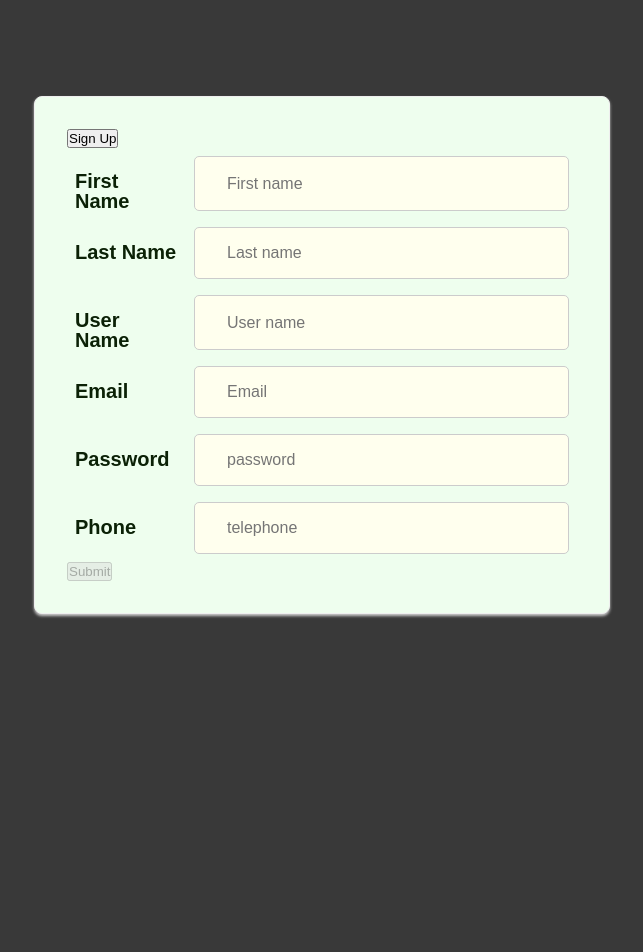
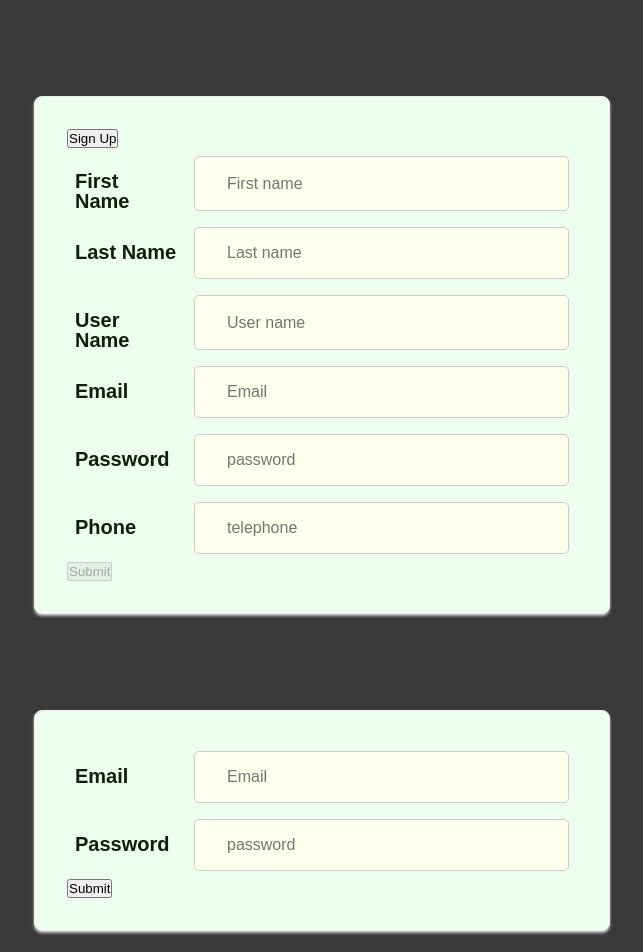
Before and after one commit to flyjwayur/React-Form-Playground, a React (Create React App) app: page / in a window 1280 px wide. Shown: the top 952 px of the page, without its empty margins (318-961 px from the left). Before the commit the page ends 800 px from the top, so only its background shows below. Built offline with nearby package versions, Linux system fonts and the light colour scheme.

Commit message:
Save user data in localstorage and use for sign in

```diff
--- /dev/null
+++ b/src/components/SignInForm/SignInForm.js
@@ -0,0 +1,55 @@
+import React from "react";
+import Input from "../Input/Input";
+
+const SignInForm = props => {
+  let { email, password, handleInputsForSignIn, handleSubmitForSignIn, inputFocus, handleFocus} = props;
+
+  handleSubmitForSignIn = e => {
+
+    e.preventDefault();
+
+    console.log(e);
+    console.log(e.target);
+    const data = new FormData(e.target);
+    console.log(data);
+    const loginValidStatus = {...this.state.loginValid};
+    console.log(loginValidStatus);
+
+    for(let signInInputs in loginValidStatus){
+      if((loginValidStatus[signInInputs] === true)){
+        alert("Let's go to next page");
+      }else{
+        console.log("Incorrect email or password")
+      }
+    }
+  };
+
+  return (
+    <div className="FormFieldwrapper">
+          {/* <button onClick={handleFocus}>Sign In</button> */}
+      <form onSubmit={handleSubmitForSignIn} className="signUpForm">
+        <Input
+          labelname="Email"
+          type="text"
+          name="email"
+          placeholder="Email"
+          value={email}
+          onChange={handleInputsForSignIn}
+        />
+        <Input
+          labelname="Password"
+          type="password"
+          name="password"
+          placeholder="password"
+          value={password}
+          onChange={handleInputsForSignIn}
+        />
+        <button type="submit">
+          Submit
+        </button>
+      </form>
+    </div>
+  );
+};
+
+export default SignInForm;
--- a/src/components/SignUpForm/SignUpForm.js
+++ b/src/components/SignUpForm/SignUpForm.js
@@ -2,14 +2,10 @@ import React from "react";
 import Input from "../Input/Input";
 
 const SignUpForm = props => {
+
   let {
+    userInfo,
     regexValid,
-    firstName,
-    lastName,
-    userName,
-    email,
-    password,
-    phone,
     handleInputs,
     handleSubmit,
     handleFocus,
@@ -43,7 +39,7 @@ const SignUpForm = props => {
       regexValid["email"] &&
       regexValid["password"] &&
       regexValid["phone"]
-      )
+    );
   };
 
   return (
@@ -53,41 +49,37 @@ const SignUpForm = props => {
         <Input
           inputelement={inputFocus}
           labelname="First Name"
-          id="firstname"
           type="text"
           name="firstName"
           placeholder="First name"
-          value={firstName}
+          value={userInfo.firstName}
           onChange={handleInputs}
         />
         <p>{displayTypeHints("firstName")}</p>
         <Input
           labelname="Last Name"
-          id="lastname"
           type="text"
           name="lastName"
           placeholder="Last name"
-          value={lastName}
+          value={userInfo.lastName}
           onChange={handleInputs}
         />
         <p>{displayTypeHints("lastName")}</p>
         <Input
           labelname="User Name"
-          id="username"
           type="text"
           name="userName"
           placeholder="User name"
-          value={userName}
+          value={userInfo.userName}
           onChange={handleInputs}
         />
         <p>{displayTypeHints("userName")}</p>
         <Input
           labelname="Email"
-          id="email"
           type="text"
           name="email"
           placeholder="Email"
-          value={email}
+          value={userInfo.email}
           onChange={handleInputs}
         />
         <p>{displayTypeHints("email")}</p>
@@ -96,7 +88,7 @@ const SignUpForm = props => {
           type="password"
           name="password"
           placeholder="password"
-          value={password}
+          value={userInfo.password}
           onChange={handleInputs}
         />
         <p>{displayTypeHints("password")}</p>
@@ -105,7 +97,7 @@ const SignUpForm = props => {
           type="tel"
           name="phone"
           placeholder="telephone"
-          value={phone}
+          value={userInfo.phone}
           onChange={handleInputs}
         />
         <p>{displayTypeHints("phone")}</p>
--- a/src/containers/App.js
+++ b/src/containers/App.js
@@ -1,6 +1,7 @@
 import React, { Component } from "react";
 import "./App.css";
 import SignUpForm from "../components/SignUpForm/SignUpForm";
+import SignInForm from "../components/SignInForm/SignInForm";
 import classes from "../components/Input/input.module.css";
 
 const patterns = {
@@ -15,7 +16,7 @@ const patterns = {
 class App extends Component {
   state = {
     userInfo: {
-      fistName: "",
+      firstName: "",
       lastName: "",
       userName: "",
       email: "",
@@ -23,14 +24,18 @@ class App extends Component {
       phone: ""
     },
     regexValid: {
-      fisrtName: null,
+      firstName: null,
       lastName: null,
       userName: null,
       email: null,
       password: null,
       phone: null
     },
-    users: [],
+    loginValid:{
+      email: false,
+      password: false
+    },
+    users: JSON.parse(localStorage.getItem("users")) || [],
     status: "signUp"
   };
 
@@ -47,12 +52,18 @@ class App extends Component {
   };
 
   handleInputs = e => {
-    if (this.checkRegexValid(e.target, patterns)) {
+    console.log ({ "lala":e.target.name, "baba":e.target.value
+  });
+    console.log (this.state.userInfo);
     this.setState({
       userInfo: {
         ...this.state.userInfo,
         [e.target.name]: e.target.value
-        },
+      }
+    }
+    );
+    if (this.checkRegexValid(e.target, patterns)) {
+      this.setState({
         regexValid: {
           ...this.state.regexValid,
           [e.target.name]: true
@@ -87,18 +98,79 @@ class App extends Component {
     });
   };
 
+  checkUserExistForSignIn = () => {
+
+  }
+
+  handleInputsForSignIn = e => {
+    const userObj = JSON.parse(localStorage.getItem("users"));
+    console.log(e.target.value);
+    for(let {email, password} of userObj){
+
+      // if((email === e.target.value) && (password === e.target.value)){
+      //   console.log("correct email or password.");
+      // }else{
+      //   console.log("Incorrect username or password. ")
+      // }
+      if(email === e.target.value){
+        console.log('email', email);
+        console.log('e.target.value',e.target.value);
+        console.log("The email is exist")
+        this.setState({
+          loginValid: {
+            ...this.state.loginValid,
+            [e.target.name]: true
+          }})
+      }else if(password === e.target.value){
+        console.log('password', password);
+        console.log('e.target.value',e.target.value);
+        console.log("The password is exist")
+        this.setState({
+          loginValid: {
+            ...this.state.loginValid,
+            [e.target.name]: true
+          }})
+      }
+  }
+}
+
+  handleSubmitForSignIn = e => {
+
+    e.preventDefault();
+
+    console.log(e);
+    console.log(e.target);
+    const data = new FormData(e.target);
+    console.log(data);
+    const loginValidStatus = {...this.state.loginValid};
+    console.log(loginValidStatus);
+
+    for(let signInInputs in loginValidStatus){
+      if((loginValidStatus[signInInputs] === true)){
+        alert("Let's go to next page");
+      }else{
+        console.log("Incorrect email or password")
+      }
+    }
+  }
+
   handleFocus = () => {
     this.inputFocus.current.focus();
   };
 
   componentDidUpdate = () => {
     console.log("userInfo", this.state.userInfo);
-    console.log("users", this.state.users);
-    console.log("regex Valid", this.state.regexValid);
+        //Save the users in localStorage
+        const users = [...this.state.users];
+        localStorage.setItem("users", JSON.stringify(users, undefined, 4));
+    // console.log("users", this.state.users);
+    // console.log("regex Valid", this.state.regexValid);
+    console.log("login valid", this.state.loginValid);
   };
 
   render() {
     return (
+      <div>
         <SignUpForm
           userInfo={this.state.userInfo}
           regexValid={this.state.regexValid}
@@ -107,6 +179,8 @@ class App extends Component {
           handleFocus={this.handleFocus}
           inputFocus={this.inputFocus}
         />
+        <SignInForm handleInputsForSignIn={this.handleInputsForSignIn} handleSubmitForSignIn={this.handleSubmitForSignIn}/>
+      </div>
     );
   }
 }
```
Lines whose indentation alone changed are shown as unchanged.
